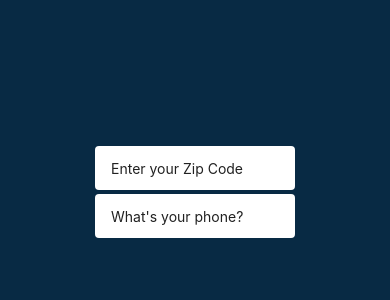
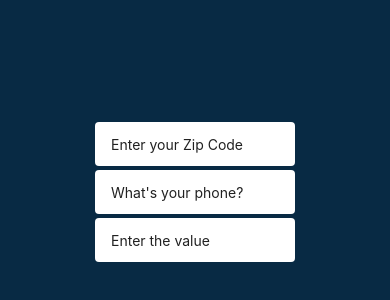
Before and after one commit to glauberbrack/react-native-input-mask, a React Native app: screen / in a window 390 px wide. Shown: the part 232-532 px from the top of the page. Built offline with nearby package versions, Linux system fonts and the light colour scheme.

Commit message:
using mask currency on app.tsx

```diff
--- a/App.tsx
+++ b/App.tsx
@@ -6,6 +6,7 @@ import Input from './src/components/Input';
 export default function App() {
   const [cep, setCep] = useState('');
   const [phone, setPhone] = useState('');
+  const [currency, setCurrency] = useState('');
 
 
   return (
@@ -27,6 +28,17 @@ export default function App() {
         placeholderTextColor="#212121"
         inputMaskChange={(text: string) => setPhone(text)}
       />
+
+      <Input
+        mask="currency"
+        value={currency}
+        maxLength={14}
+        placeholder="Enter the value"
+        placeholderTextColor="#212121"
+        inputMaskChange={(text: string) => setCurrency(text)}
+      />
+
+
       <StatusBar style="auto" />
     </View>
   );
--- a/src/components/Input/index.tsx
+++ b/src/components/Input/index.tsx
@@ -1,7 +1,7 @@
 import React from 'react';
 import { StyleSheet, View, Text, TextInput } from 'react-native';
 
-import { maskCep, maskPhone } from '../../utils/masks';
+import { maskCep, maskPhone, maskCurrency } from '../../utils/masks';
 
 interface InputProps {
     mask: 'cep' | 'phone' | 'currency',
@@ -17,6 +17,10 @@ const Input: React.FC<InputProps> = ({ mask, inputMaskChange, ...rest }) => {
         }
         else if (mask === 'phone') {
             const value = maskPhone(text)
+            inputMaskChange(value)
+        }
+        else if (mask === 'currency') {
+            const value = maskCurrency(text)
             inputMaskChange(value)
         }
     }
--- a/src/utils/masks.ts
+++ b/src/utils/masks.ts
@@ -21,4 +21,4 @@ function maskCurrency (value: string) {
 }
 
 
-export { maskCep, maskPhone }
+export { maskCep, maskPhone, maskCurrency }
```
